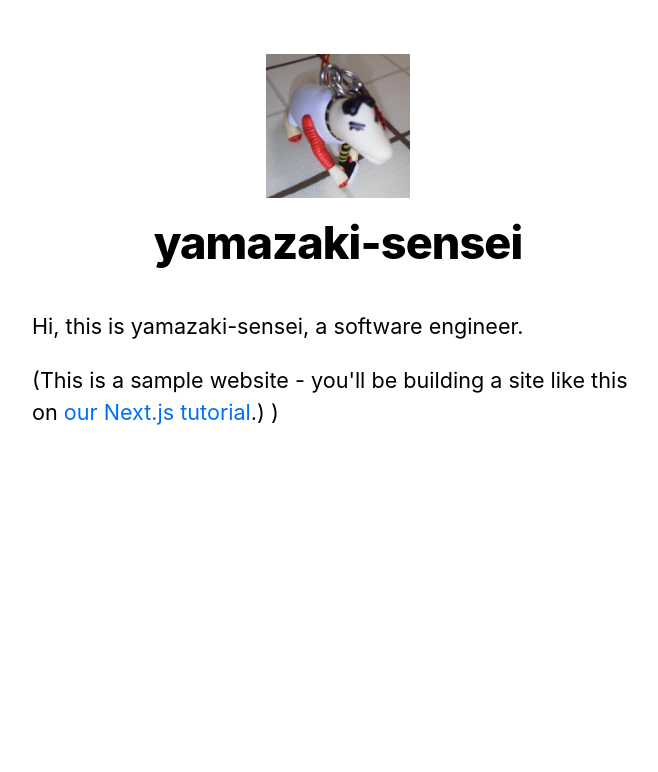
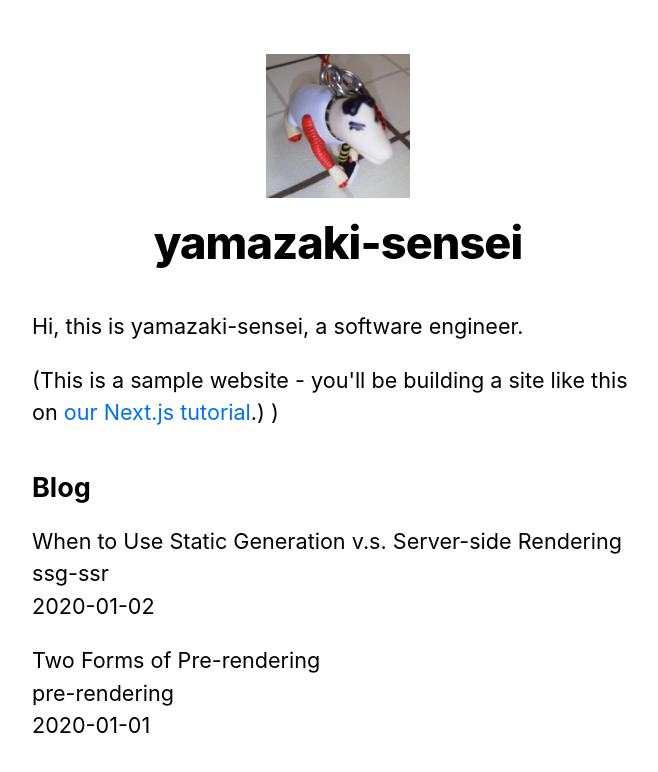
Before and after one commit to yamazaki-sensei/next-tutorial, a Next.js app in the folder nextjs-blog/: page / in a window 1280 px wide. Shown: the top 772 px of the page, without its empty margins (302-960 px from the left). Built offline with nearby package versions, Linux system fonts and the light colour scheme.

Commit message:
Enable showing static props

```diff
--- a/nextjs-blog/pages/index.js
+++ b/nextjs-blog/pages/index.js
@@ -1,8 +1,18 @@
 import Head from "next/head";
 import Layout, { siteTitle } from "../components/layout";
 import utilStyles from "../styles/utils.module.css";
+import { getSortedPostData } from "../lib/posts";
 
-const Home = () => {
+export const getStaticProps = () => {
+  const allPostsData = getSortedPostData();
+  return {
+    props: {
+      allPostsData,
+    },
+  };
+};
+
+const Home = ({ allPostsData }) => {
   return (
     <Layout home>
       <Head>
@@ -15,6 +25,20 @@
           <a href="https://nextjs.org/learn">our Next.js tutorial</a>.) )
         </p>
       </section>
+      <section className={`${utilStyles.headingMd} ${utilStyles.padding1px}`}>
+        <h2 className={utilStyles.headingLg}>Blog</h2>
+        <ul className={utilStyles.list}>
+          {allPostsData.map(({ id, date, title }) => (
+            <li className={utilStyles.listItem} key={id}>
+              {title}
+              <br />
+              {id}
+              <br />
+              {date}
+            </li>
+          ))}
+        </ul>
+      </section>
     </Layout>
   );
 };
```
